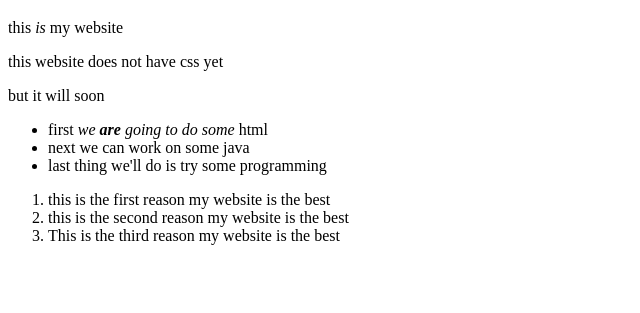
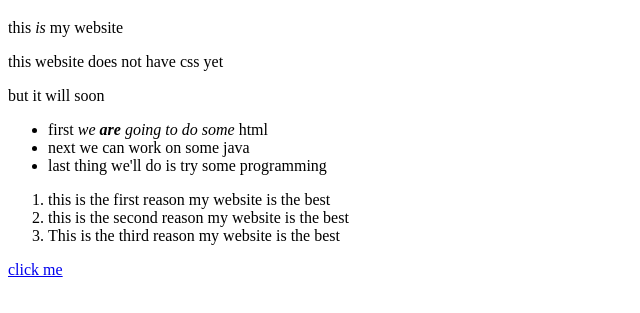
Before and after one commit to trynadotheodinproject/html-boilerplate, a plain HTML site: page index.html in a window 1280 px wide. Shown: the part 61-374 px from the top of the page, without its empty margins (0-640 px from the left). Drawn offline with Linux system fonts and the light colour scheme.

Commit message:
add odin link

```diff
--- a/index.html
+++ b/index.html
@@ -26,5 +26,6 @@ html </li>
 		<li>this is the second reason my website is the best</li>
 		<li>This is the third reason my website is the best</li>
 	</ol>
+	<a href="https://www.theodinproject.com/about" target="_blank" rel="noopener noreferrer">click me</a>
 </body>
 </html>
```
